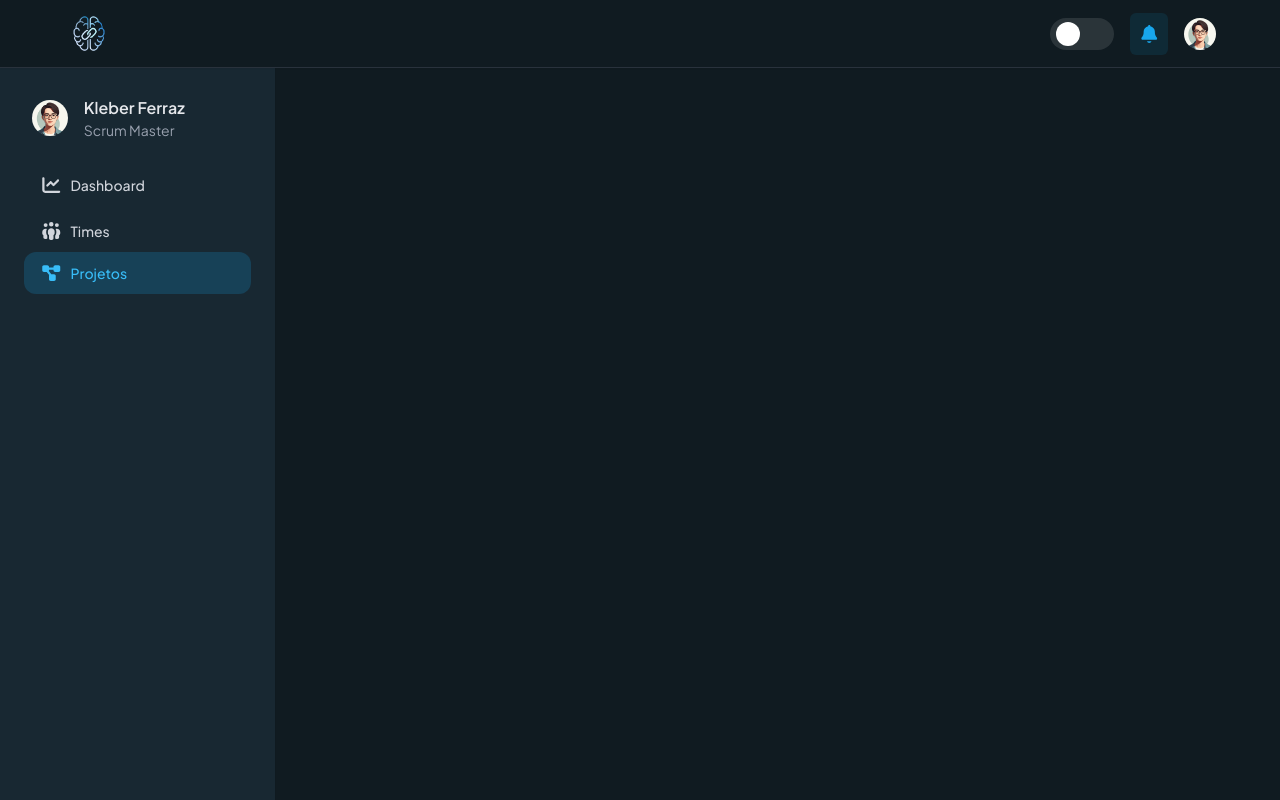
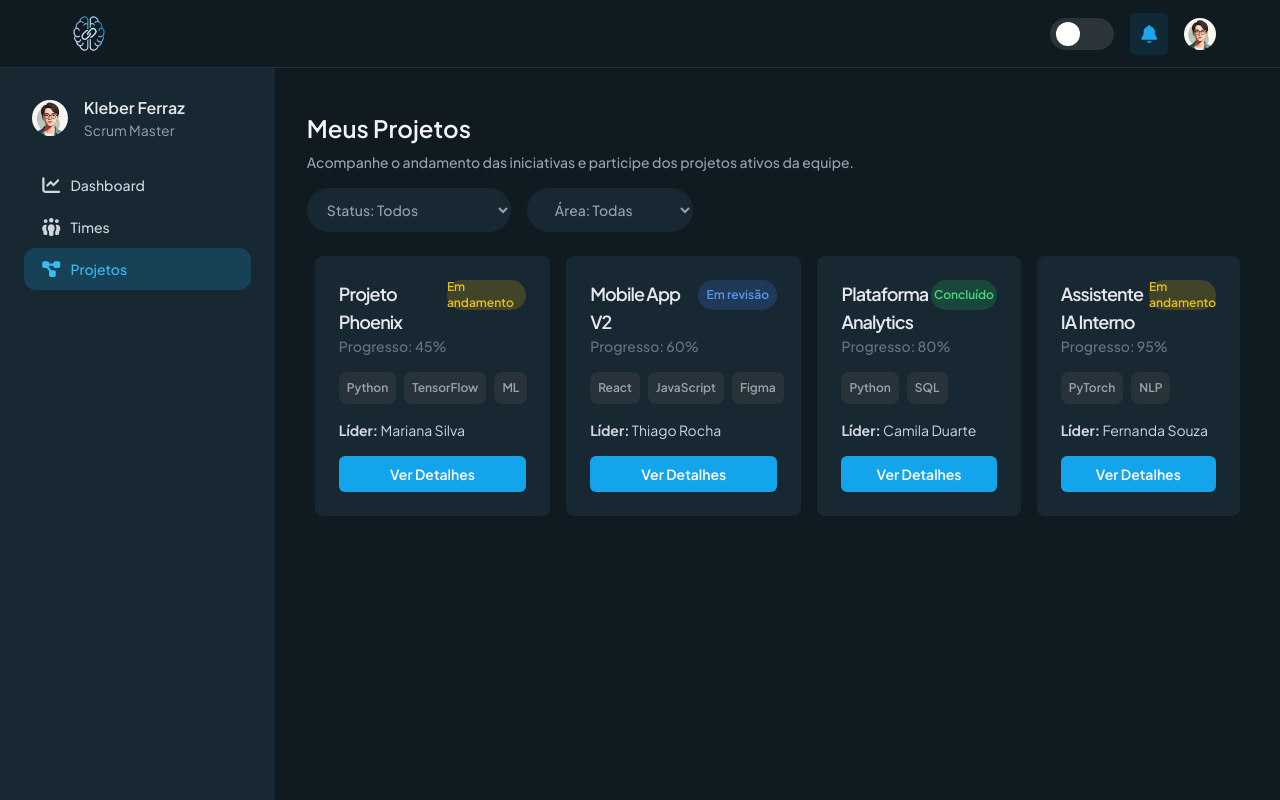
Before and after one commit to Bernardo07dev/SkillLink, a React (Vite) app: page /ProjetosColaborador in a window 1280 px wide. Built offline with nearby package versions, Linux system fonts and the light colour scheme.

Commit message:
Projetos

```diff
--- /dev/null
+++ b/public/projetos.json
@@ -0,0 +1,38 @@
+[
+  {
+    "id": 1,
+    "nome": "Projeto Phoenix",
+    "status": "Em andamento",
+    "area": "IA",
+    "progresso": 45,
+    "habilidades": ["Python", "TensorFlow", "ML"],
+    "lider": "Mariana Silva"
+  },
+  {
+    "id": 2,
+    "nome": "Mobile App V2",
+    "status": "Em revisão",
+    "area": "UX",
+    "progresso": 60,
+    "habilidades": ["React", "JavaScript", "Figma"],
+    "lider": "Thiago Rocha"
+  },
+  {
+    "id": 3,
+    "nome": "Plataforma Analytics",
+    "status": "Concluído",
+    "area": "Backend",
+    "progresso": 80,
+    "habilidades": ["Python", "SQL"],
+    "lider": "Camila Duarte"
+  },
+  {
+    "id": 4,
+    "nome": "Assistente IA Interno",
+    "status": "Em andamento",
+    "area": "Produto",
+    "progresso": 95,
+    "habilidades": ["PyTorch", "NLP"],
+    "lider": "Fernanda Souza"
+  }
+]
--- a/src/components/Sidebar.jsx
+++ b/src/components/Sidebar.jsx
@@ -30,7 +30,7 @@ const Sidebar = (props) => {
                 </div>
             </section>
 
-            <section onClick={() => navigate('/DashColaborador')} className={`${props.estado == 'dash' ?  'dark:bg-[#174157] bg-[#D0EDFB]' : ''} flex flex-row items-center gap-2 px-4 mx-6 rounded-xl mb-1 cursor-pointer`}>
+            <section onClick={() => navigate('/DashColaborador')} className={`${props.estado == 'dash' ?  'dark:bg-[#174157] bg-[#D0EDFB]' : ''} flex flex-row items-center gap-2 px-4 mx-6 rounded-xl cursor-pointer`}>
                 <FontAwesomeIcon className={`${props.estado == 'dash' ?  'dark:text-[#38BDF8] text-[#13A4EC]' : 'dark:text-gray-300'} text-[18px] cursor-pointer py-3`} icon={faChartLine}></FontAwesomeIcon>
                 <p className={`${props.estado == 'dash' ?  'dark:text-[#38BDF8] text-[#13A4EC]' : 'dark:text-gray-300'} text-sm font-medium`}>Dashboard</p>
             </section>
--- a/src/pages/DashColaborador.jsx
+++ b/src/pages/DashColaborador.jsx
@@ -10,7 +10,6 @@ import user1 from "../assets/img/emily.png"
 import user2 from "../assets/img/jane.png"
 import user3 from "../assets/img/mike.png"
 import {useNavigate} from "react-router-dom";
-
 
 const DashColaborador = () => {
     const [user, setUser] = useState({})
--- a/src/pages/PerfilColaborador.jsx
+++ b/src/pages/PerfilColaborador.jsx
@@ -3,12 +3,15 @@ import axios from "axios";
 import { useState, useEffect } from "react";
 import UserFace from "../assets/img/userface.png"
 import { FontAwesomeIcon } from '@fortawesome/react-fontawesome';
-import { faMapPin, faRocket, faSliders, faPeopleGroup } from '@fortawesome/free-solid-svg-icons';
+import { faMapPin, faRocket, faSliders, faPeopleGroup, faTrophy, faCircleCheck, faUserPlus } from '@fortawesome/free-solid-svg-icons';
+import phoenix from '../assets/img/ph.jpg'
+import {useNavigate} from "react-router-dom";
 
 const PerfilColaborador = () => {
     const [user, setUser] = useState({})
     const [skill, setSKill] = useState([])
     const [showSkill, setshowSkill] = useState("todas")
+    const navigate = useNavigate()
 
     useEffect(() => {
         const GetUser = async () => {
@@ -85,6 +88,19 @@ const PerfilColaborador = () => {
                             )): null}
                         </div>
                     </div>
+
+                    {/* Secção Projeto */}
+                    <div className='dark:bg-[#182832] p-8 flex flex-col rounded-lg'>
+                        <h1 className='text-xl text-gray-100 font-semibold mb-6'>Projeto Atual</h1>
+                        <div className='w-[50%] rounded-md'>
+                            <img className='rounded-lg mb-3' src={phoenix}></img>
+                            <h2 className='text-lg text-gray-100 font-semibold'>Time Phoenix</h2>
+                            <p className='text-xs text-gray-400'>Designer Líder de UX para a plataforma de análise empresarial (analytics) de próxima geração</p>
+                            <div onClick={() => navigate('/TimesColaborador')} className='w-fit my-2 cursor-pointer rounded-md dark:bg-[#174157] bg-[#E2E8F0] flex flex-row items-center justify-center gap-2 py-3 px-6'>
+                                <p className='font-semibold text-sm'>Ver Time</p>
+                            </div>
+                        </div>
+                    </div>
                 </div>
 
                 <div className='flex flex-col w-[35%] mr-8 ml-4 gap-6'>
@@ -104,6 +120,32 @@ const PerfilColaborador = () => {
                             <p>Orientar designers juniores e contribuir para o crescimento da comunidade de design.</p>
                         </div>
                     </div>
+
+                    {/* Seção Objetivos Carreira */}
+                    <div className='dark:bg-[#182832] p-8 rounded-lg'>
+                        <h1 className='text-xl text-gray-100 font-semibold mb-4'>Atividade Recente</h1>
+                        <div className='flex flex-row text-gray-300 text-sm gap-3 mb-6'>
+                            <FontAwesomeIcon className='text-lg bg-[#1C3947] p-4 rounded-full text-[#00C6FF] mt-2' icon={faTrophy}></FontAwesomeIcon>
+                            <div className='flex flex-col'>
+                                <p>Ganhou o distintivo (ou medalha) 'Protótipos Avançados</p>
+                                <p className='text-gray-500'>2d atrás</p>
+                            </div>
+                        </div>
+                        <div className='flex flex-row text-gray-300 text-sm gap-3 mb-6 items-center'>
+                            <FontAwesomeIcon className='text-lg bg-[#1C3947] px-4 py-[1em] rounded-full text-[#00C6FF] mt-2' icon={faCircleCheck}></FontAwesomeIcon>
+                            <div className='flex flex-col'>
+                                <p>Concluiu o Sprint 4 do Projeto Phoenix</p>
+                                <p className='text-gray-500'>4d atrás</p>
+                            </div>
+                        </div>
+                        <div className='flex flex-row text-gray-300 text-sm gap-3 items-center'>
+                            <FontAwesomeIcon className='text-lg bg-[#3A2949] px-4 py-[1em] rounded-full text-[#C084FC] mt-2' icon={faUserPlus}></FontAwesomeIcon>
+                            <div className='flex flex-col'>
+                                <p>Juntou-se à Equipe da Guilda de Inovação.</p>
+                                <p className='text-gray-500'>6d atrás</p>
+                            </div>
+                        </div>
+                    </div>
                 </div>
 
             </section>
--- a/src/pages/ProjetosColaborador.jsx
+++ b/src/pages/ProjetosColaborador.jsx
@@ -1,24 +1,81 @@
 // PROJETOS COLABORADOR
-
 import { useState, useEffect } from "react";
 import Structure from '../components/Structure.jsx'
 import axios from "axios";
 
 const ProjetosColaborador = () => {
-    const [user, setUser] = useState({})
+    const [getstatus, setStatus] = useState('todos')
+    const [getarea, setArea] = useState('todas')
+    const [projetos, setProjetos] = useState([])
+    const [filtrados, setFiltrados] = useState([]);
 
     useEffect(() => {
         const GetUser = async () => {
-            const res = await axios.get('users.json')
-            const UserColab = res.data.find((user) => user.id == 1)
-            setUser(UserColab)
+            const res = await axios.get('projetos.json')
+            setProjetos(res.data)
+            setFiltrados(res.data)
         }
 
         GetUser();
     }, [])
 
+    useEffect(() => {
+        if (!projetos || projetos.length === 0) return;
+
+        const getProject = projetos.filter((p) => {
+            const statusOk = getstatus === "todos" || p.status === getstatus;
+            const areaOk = getarea === "todas" || p.area === getarea;
+
+            return statusOk && areaOk;
+        });
+
+        setFiltrados(getProject);
+
+    }, [getstatus, getarea, projetos])
+
     return(
-        <Structure estado="projetos"></Structure>
+        <Structure estado="projetos">
+            <main className="p-8">
+                <h1 className="mt-4 mb-2 text-2xl font-semibold text-gray-100">Meus Projetos</h1>
+                <p className="text-sm font-medium text-gray-400">Acompanhe o andamento das iniciativas e participe dos projetos ativos da equipe.</p>
+                <div className='mt-4'>
+                    {/* Select Status */}
+                    <select className="bg-[#182832] mr-4 px-4 text-gray-400 font-medium text-sm p-3 rounded-full border-none" onChange={(e) => setStatus(e.target.value)} value={getstatus}>
+                        <option value="todos">Status: Todos</option>
+                        <option value="Em andamento">Status: Em andamento</option>
+                        <option value="Em revisão">Status: Em revisão</option>
+                        <option value="Concluído">Status: Concluído</option>
+                    </select>
+
+                    <select className="bg-[#182832] px-6 text-gray-400 font-medium text-sm p-3 rounded-full border-none" onChange={(e) => setArea(e.target.value)} value={getarea}>
+                        <option value="todas">Área: Todas</option>
+                        <option value="UX">Área: UX</option>
+                        <option value="Backend">Área: Backend</option>
+                        <option value="IA">Área: IA</option>
+                        <option value="Produto">Área: Produto</option>
+                    </select>
+
+                    <div className='flex flex-row'>
+                        {filtrados && filtrados.length > 0 ? filtrados.map((valor, i) => (
+                            <div className='bg-[#182832] p-6 rounded-lg w-[25%] flex flex-col justify-around mx-2 my-6'>
+                                <div className='flex flex-row'>
+                                    <p className='w-[75%] tracking-tighter text-lg font-semibold text-gray-200' key={i}>{valor.nome}</p>
+                                        <div className={`${valor.status === 'Concluído' ? 'bg-[#1A473B] text-[#48D97E]' : valor.status === 'Em andamento' ? 'bg-[#42442A] text-[#E8BF17]' : valor.status === 'Em revisão' ? 'bg-[#1F3A59] text-[#5898E7]' : 'bg-gray-800 text-gray-100'} text-xs font-semibold flex justify-center h-[30px] items-center rounded-full w-[55%]`}>{valor.status}</div>
+                                </div>
+                                <p className='text-sm text-gray-500 font-medium mb-4'>Progresso: {valor.progresso}%</p>
+                                <div className='flex flex-row gap-2 mb-4'>
+                                    {valor.habilidades.map((hard, index) => (
+                                        <div key={index} className='p-2 text-center rounded-lg text-xs text-gray-400 font-semibold bg-[#283339]'>{hard}</div>
+                                    ))}
+                                </div>
+                                <p className='text-sm text-gray-300'><strong>Líder:</strong> {valor.lider}</p>
+                                <button className='mt-4 font-semibold text-sm bg-[#13A4EC] py-2 rounded-md'>Ver Detalhes</button>
+                            </div>
+                        )) : ( <p className='my-6 mx-2 text-sm text-gray-300'>Carregando projetos...</p> )}
+                    </div>
+                </div>
+            </main>
+        </Structure>
     )
 }
 
```
Also changed, not shown: src/assets/img/ph.jpg (added).
